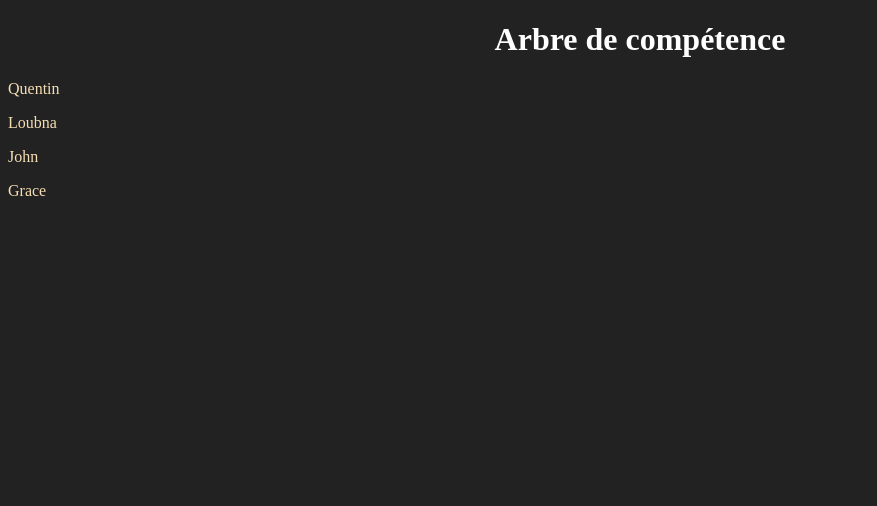
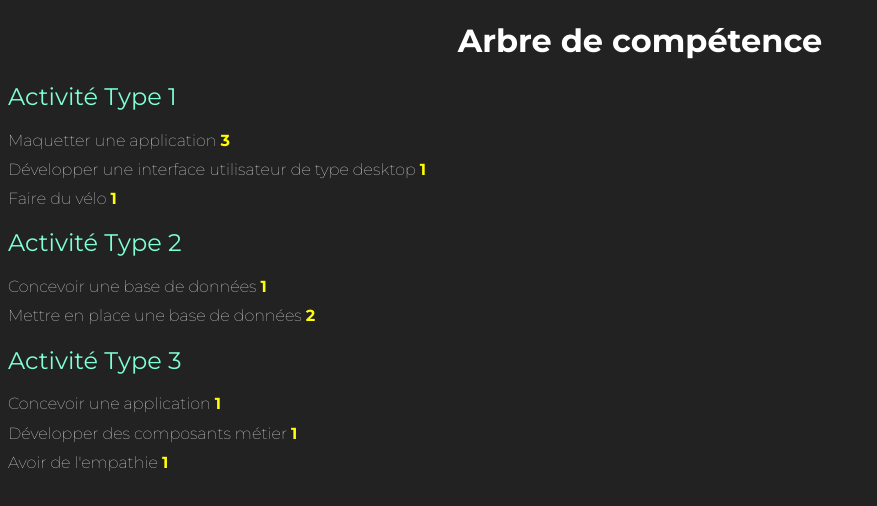
Before and after one commit to potedev/skill-tree, a website built with Parcel: page web4/src/index.html in a window 1280 px wide. Shown: the whole page, without its empty margins (0-877 px from the left). Built offline with nearby package versions, Linux system fonts and the light colour scheme.

Commit message:
[WIP] Added skills by categories logic and showing a student progress

```diff
--- a/web4/src/css/style.css
+++ b/web4/src/css/style.css
@@ -1,13 +1,33 @@
+html,
+body {
+  font-family: "Montserrat", sans-serif;
+}
+
 body {
   background-color: #222;
   color: white;
 }
 
 .title {
-    font-weight: 700;
-    text-align: center;
+  font-weight: 700;
+  text-align: center;
+}
+
+.category {
+  color: aquamarine;
+  font-weight: 400;
+}
+
+.skill {
+  font-weight: 300;
+  line-height: 1.2rem;
+  margin: 0 0 10px 0;
 }
 
 .student {
-    color: wheat;
+  color: wheat;
 }
+
+.level {
+  color: yellow;
+}
--- a/web4/src/index.html
+++ b/web4/src/index.html
@@ -7,10 +7,10 @@
     <meta name="viewport" content="width=device-width, initial-scale=1.0">
     <title>Arbre de compétence</title>
     <link rel="stylesheet" href="./css/style.css" />
+    <link href="https://fonts.googleapis.com/css2?family=Montserrat:wght@100;400;700;900&display=swap" rel="stylesheet">
 </head>
 
 <body>
-    <!-- <h1 class="title">Arbre de compétence</h1> -->
     <div id="app"></div>
     <script src="./js/index.js"></script>
 </body>
--- /dev/null
+++ b/web4/src/js/data/categories.js
@@ -0,0 +1,15 @@
+import { Category } from '../entities/category'
+
+const ActivityType1 = new Category(1,'Activité Type 1', "Concevoir et développer des composants d'interface utilisateur en intégrant les recommandations de sécurité");
+const ActivityType2 = new Category(2,'Activité Type 2', "Concevoir et développer la persistance des données en intégrant les recommandations de sécurité");
+const ActivityType3 = new Category(3,'Activité Type 3', "Concevoir et développer une application multicouche répartie en intégrant les recommandations de sécurité");
+// const ActivityType4 = new Category(4,'Activité Type 4', "Concevoir et développer une application multicouche répartie en intégrant les recommandations de sécurité");
+
+const categories = []
+
+categories.push(ActivityType1)
+categories.push(ActivityType2)
+categories.push(ActivityType3)
+// categories.push(ActivityType4)
+
+export default categories
--- a/web4/src/js/data/category.js
+++ /dev/null
@@ -1,9 +0,0 @@
-import { Category } from '../entities/Category'
-
-const Category1 = new Category('Concevoir et développer des interfaces utilisateurs')
-
-const categories = []
-
-categories.push(Category1);
-
-export default categories
--- /dev/null
+++ b/web4/src/js/data/level.js
@@ -0,0 +1,11 @@
+import { Level } from '../entities/level'
+
+const level1 = new Level(1, "imiter");
+const level2 = new Level(2, "adapter");
+const level3 = new Level(3, "transposer");
+
+const levels = []
+
+levels.push(level1, level2, level3)
+
+export default levels
--- /dev/null
+++ b/web4/src/js/data/progress.js
@@ -0,0 +1,20 @@
+import { Progress } from '../entities/progress'
+
+import students from './students'
+import skills from './skills'
+import levels from './level'
+
+// students[0] -> Quentin
+// skills[8] -> Skill {name:"skill1", descript:"...", category:{id:1,name:"activity 1"}}
+// levels[2] -> Level {number:3, "Transposer"}
+
+const QuentinProgress1 = new Progress(students[0], skills[0], levels[2])
+const QuentinProgress2 = new Progress(students[0], skills[1], levels[0])
+const QuentinProgress3 = new Progress(students[0], skills[2], levels[0])
+const QuentinProgress4 = new Progress(students[0], skills[3], levels[1])
+
+const quentinProgresses = []
+
+quentinProgresses.push(QuentinProgress1, QuentinProgress2, QuentinProgress3, QuentinProgress4)
+
+export default quentinProgresses
--- a/web4/src/js/data/skills.js
+++ b/web4/src/js/data/skills.js
@@ -1,12 +1,28 @@
 import { Skill } from '../entities/skill'
-import categoriesData from './category'
+import categories from './categories'
 
-console.log(categoriesData);
+const skill1 = new Skill('Maquetter une application', 'Maquetter une application description...', categories[0])
+const skill2 = new Skill('Développer une interface utilisateur de type desktop ', 'Développer une interface utilisateur de type desktop description...', categories[0])
+const skill7 = new Skill('Faire du vélo ', 'Développer une interface utilisateur de type desktop description...', categories[0])
 
-const MaquetterUneApplication = new Skill('maquetter une application', categoriesData[0])
+const skill3 = new Skill('Concevoir une base de données', 'Concevoir une base de données description...', categories[1])
+const skill4 = new Skill('Mettre en place une base de données ', 'Mettre en place une base de données description...', categories[1])
+
+const skill5 = new Skill('Concevoir une application', 'Concevoir une application description...', categories[2])
+const skill6 = new Skill('Développer des composants métier ', 'Développer des composants métier description...', categories[2])
+const skill9 = new Skill("Avoir de l'empathie ", 'Développer des composants métier description...', categories[2])
+
+// const skill8 = new Skill('Concevoir une application', 'Concevoir une application description...', categories[3])
 
 const skills = []
 
-skills.push(MaquetterUneApplication);
+skills.push(skill1)
+skills.push(skill2)
+skills.push(skill3)
+skills.push(skill4)
+skills.push(skill5)
+skills.push(skill6)
+skills.push(skill7)
+skills.push(skill9)
 
 export default skills
--- a/web4/src/js/entities/category.js
+++ b/web4/src/js/entities/category.js
@@ -1,5 +1,7 @@
 export class Category {
-    constructor(name) {
-        this.name = name
+    constructor(id, title, description) {
+        this.id = id
+        this.title = title
+        this.description = description
     }
 }
--- /dev/null
+++ b/web4/src/js/entities/level.js
@@ -0,0 +1,6 @@
+export class Level {
+    constructor(number, name) {
+        this.number = number
+        this.name = name
+    }
+}
--- /dev/null
+++ b/web4/src/js/entities/progress.js
@@ -0,0 +1,7 @@
+export class Progress {
+    constructor(student, skill, level) {
+        this.student = student
+        this.skill = skill
+        this.level = level
+    }
+}
--- a/web4/src/js/entities/skill.js
+++ b/web4/src/js/entities/skill.js
@@ -1,6 +1,7 @@
 export class Skill {
-    constructor(name, category) {
+    constructor(name, description, category) {
         this.name = name
+        this.description = description
         this.category = category
     }
 }
--- a/web4/src/js/index.js
+++ b/web4/src/js/index.js
@@ -1,7 +1,11 @@
 import studentsData from './data/students'
 import skillsData from './data/skills'
 
-console.log(skillsData);
+import progresses from './data/progress'
+
+console.log(progresses);
+
+// console.log(skillsData);
 
 const app = document.getElementById('app');
 
@@ -13,21 +17,118 @@ title.innerHTML = 'Arbre de compétence'
 //On l'ajoute dans notre app (noeud)
 app.appendChild(title)
 
-const renderStudents = (students) => {
-    //J'itère sur le tableau étudiant pour créer un élément pour chaque valeur du tableau
-    students.forEach((student, index) => {
-        // console.log(`student : ${index} -> ${student.firstname}`);
 
-        //On est entrain de créer notre noeud
-        const studentEl = document.createElement('p')
-        studentEl.classList.add('student')
-        studentEl.innerHTML = (student.firstname)
+const renderSkills = (skills) => {
 
-        console.log(studentEl);
 
-        //On ajoute à l'intérieur de notre app, chaque élément du tableau
-        app.appendChild(studentEl);
+    const categories = skills.map(skill => skill.category)
+
+    const uniqueCategories = []
+
+    categories.forEach(category => {
+
+        if (uniqueCategories.indexOf(category) === -1) {
+            uniqueCategories.push(category);
+        }
+    })
+
+    const skillsByCategories = uniqueCategories.map(category => {
+
+        const skillsBycategory = skills.filter(skill => skill.category.id === category.id)
+
+        return {
+            title: category.title,
+            description: category.description,
+            skills: skillsBycategory
+        }
+    })
+
+    skillsByCategories.forEach(skillByCategory => {
+        app.innerHTML += `<h2 class="category">${skillByCategory.title}</h2>`
+
+        skillByCategory.skills.forEach(skill => {
+
+            let level = null
+
+            progresses.forEach(progress => {
+                if (progress.skill === skill) {
+                    level = progress.level.number
+                }
+            })
+
+            app.innerHTML += `<p class="skill">${skill.name} <strong class="level">${level ? level : 1}</strong></p>`
+        })
     })
 }
 
-renderStudents(studentsData);
+renderSkills(skillsData);
+
+
+
+// const renderStudents = (students) => {
+//     //J'itère sur le tableau étudiant pour créer un élément pour chaque valeur du tableau
+//     students.forEach((student, index) => {
+//         // console.log(`student : ${index} -> ${student.firstname}`);
+
+//         //On est entrain de créer notre noeud
+//         const studentEl = document.createElement('p')
+//         studentEl.classList.add('student')
+//         studentEl.innerHTML = (student.firstname)
+
+//         //On ajoute à l'intérieur de notre app, chaque élément du tableau
+//         app.appendChild(studentEl);
+//     })
+// }
+
+// const renderSkills = (skills) => {
+
+//     //On créé un nouveau tableau qui nous renvoie uniquement les category des compétences
+//     let categories = skills.map(skill => skill.category)
+
+//     let uniqueCategories = []
+
+//     categories.forEach(category => {
+//         //Si une catégorie n'est pas dans notre tableau, alors on la rajoute
+//         // array.indexOf(value) renvoie -1 si un élément n'est pas dans un tableau
+//         if (uniqueCategories.indexOf(category) === -1) {
+//             uniqueCategories.push(category);
+//         }
+//     })
+
+//     const skillsByCategories = uniqueCategories.map(category => {
+
+//         const categorySkills = skills.filter(skill => skill.category.id === category.id)
+
+//         return {
+//             title: category.title,
+//             skills: categorySkills
+//         }
+//     })
+
+//     skillsByCategories.forEach(skillsByCategory => {
+//         const categoryEl = document.createElement('h2')
+//         categoryEl.classList.add('category')
+//         categoryEl.innerHTML = skillsByCategory.title
+
+//         app.appendChild(categoryEl)
+
+//         skillsByCategory.skills.forEach(skill => {
+
+//             let level = null
+
+//             progresses.forEach(progress => {
+//                 if (progress.skill === skill) {
+//                     level = progress.level.number
+//                 }
+//             })
+
+//             const skillEl = document.createElement('p')
+//             skillEl.classList.add('skill')
+//             skillEl.innerHTML = `- ${skill.name} : <strong class="level">${level ? level : '0'}</strong>`
+
+//             app.appendChild(skillEl)
+//         })
+//     })
+// }
+
+// renderStudents(studentsData);
```
